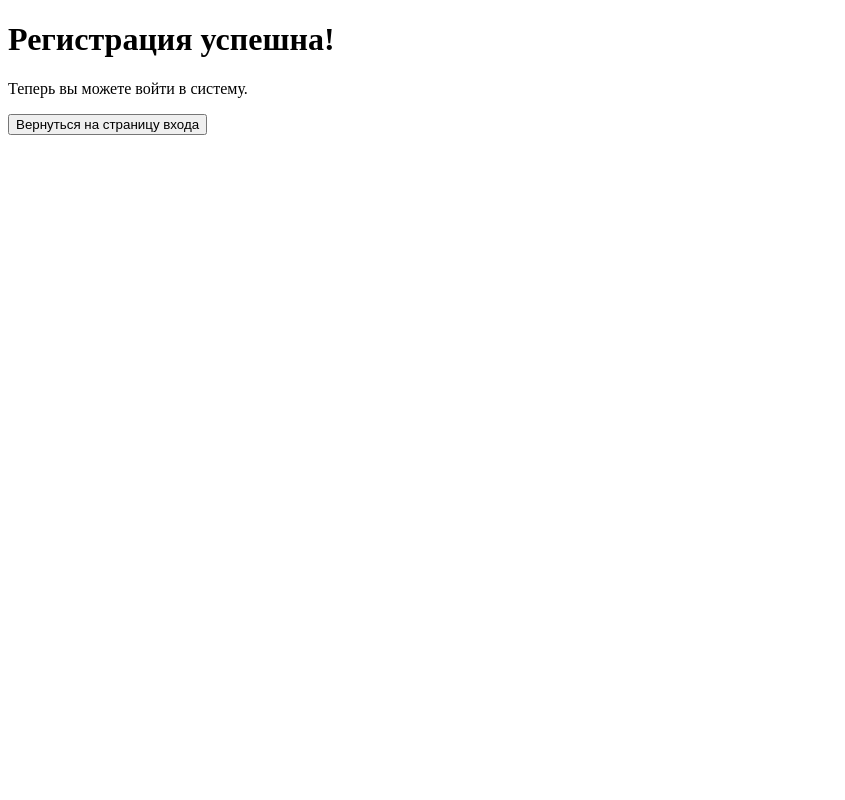
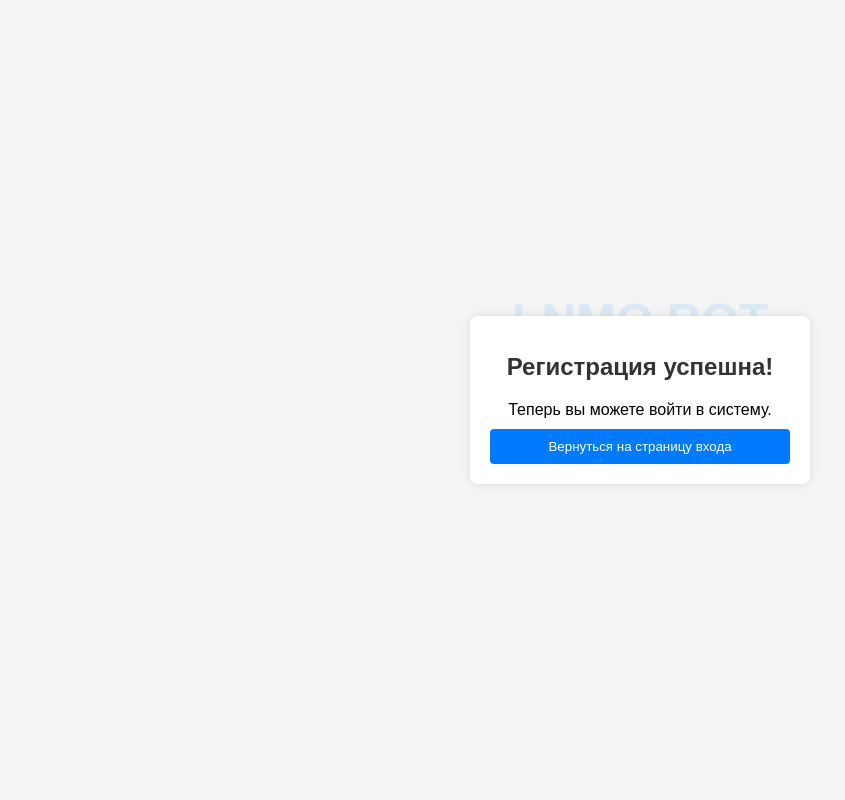
Before and after one commit to Tuz0ff/Lnmo_bot.py, a Flask app: template templates/registration_success.html in a window 1280 px wide. Shown: the whole page, without its empty margins (0-845 px from the left). Run offline with Flask 3, Linux system fonts and the light colour scheme; the template is opened without the code that fills it, so the values that code supplies are empty.

Commit message:
Update registration_success.html

```diff
--- a/templates/registration_success.html
+++ b/templates/registration_success.html
@@ -4,10 +4,72 @@
     <meta charset="UTF-8">
     <meta name="viewport" content="width=device-width, initial-scale=1.0">
     <title>Регистрация успешна</title>
+    <style>
+        /* Общие стили */
+        body {
+            font-family: Arial, sans-serif;
+            background-color: #f4f4f4;
+            margin: 0;
+            padding: 0;
+            display: flex;
+            justify-content: center;
+            align-items: center;
+            height: 100vh;
+            position: relative;
+        }
+
+        body::before {
+            content: "LNMO BOT";
+            position: absolute;
+            top: 40%;
+            left: 50%;
+            transform: translate(-50%, -50%);
+            font-size: 48px;
+            font-weight: bold;
+            color: rgba(0, 123, 255, 0.1); /* Синий цвет с прозрачностью */
+            z-index: -1;
+        }
+
+        .container {
+            background-color: #fff;
+            padding: 20px;
+            border-radius: 8px;
+            box-shadow: 0 0 10px rgba(0, 0, 0, 0.1);
+            width: 300px;
+            text-align: center;
+            z-index: 1;
+        }
+
+        h1 {
+            margin-bottom: 20px;
+            font-size: 24px;
+            color: #333;
+        }
+
+        button {
+            width: 100%;
+            padding: 10px;
+            background-color: #007bff;
+            color: #fff;
+            border: none;
+            border-radius: 4px;
+            cursor: pointer;
+        }
+
+        button:hover {
+            background-color: #0056b3;
+        }
+
+        p {
+            margin: 10px 0;
+        }
+    </style>
 </head>
 <body>
-    <h1>Регистрация успешна!</h1>
-    <p>Теперь вы можете войти в систему.</p>
-    <button onclick="window.location.href='/'">Вернуться на страницу входа</button>
+    <div class="container">
+        <h1>Регистрация успешна!</h1>
+        <p>Теперь вы можете войти в систему.</p>
+        <button onclick="window.location.href='/'">Вернуться на страницу входа</button>
+    </div>
 </body>
 </html>
```
